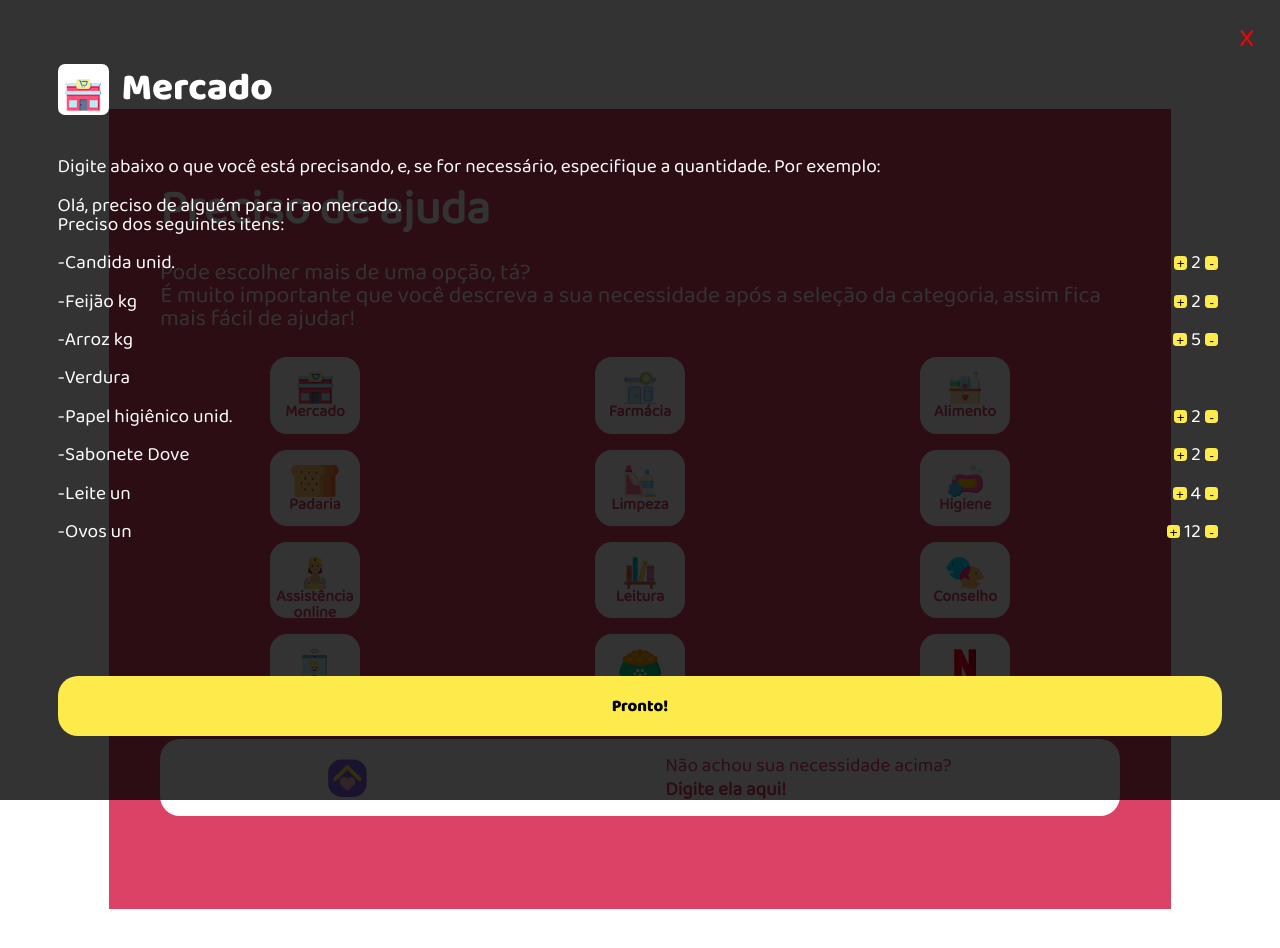
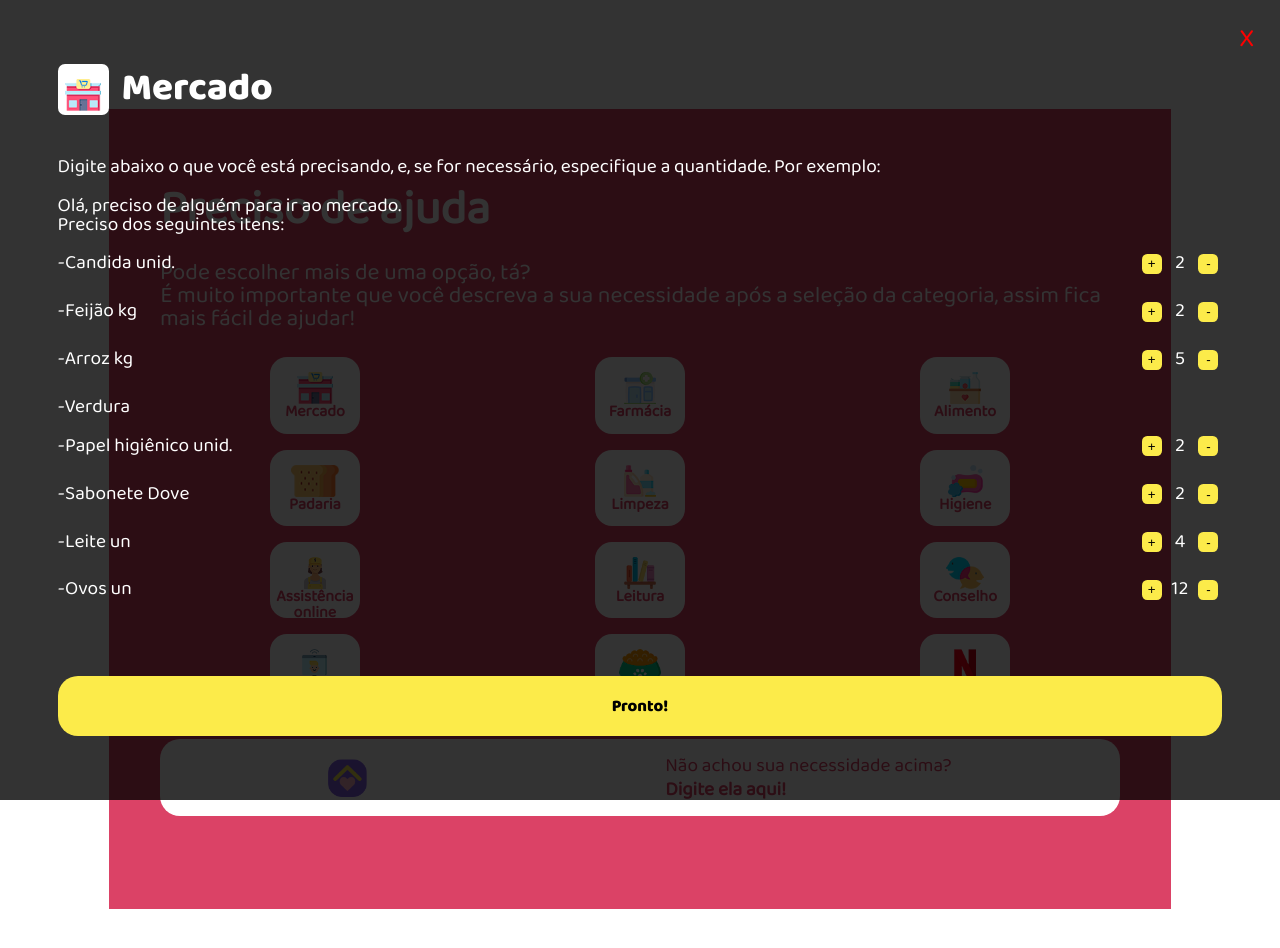
Before and after one commit to kmvbatista/fica-em-casa-front, a React (Create React App) app: page /need-help-options in a window 1280 px wide. Both pictures are taken after a click on the element "Mercado". Shown: the top 948 px of the page. Built offline with nearby package versions, Linux system fonts and the light colour scheme.

Commit message:
quantity selecting outbones

```diff
--- a/src/pages/NeedHelpOptions/ModalContent/index.js
+++ b/src/pages/NeedHelpOptions/ModalContent/index.js
@@ -37,7 +37,8 @@ export default function ModalContent({ cardInfo }) {
             -Candida unid.{' '}
             <Quantity>
               {' '}
-              <QuantityButton>+</QuantityButton>2
+              <QuantityButton>+</QuantityButton>
+              <div>2</div>
               <QuantityButton>-</QuantityButton>
             </Quantity>
           </Row>
@@ -45,7 +46,8 @@ export default function ModalContent({ cardInfo }) {
             -Feijão kg{' '}
             <Quantity>
               {' '}
-              <QuantityButton>+</QuantityButton>2
+              <QuantityButton>+</QuantityButton>
+              <div>2</div>
               <QuantityButton>-</QuantityButton>
             </Quantity>
           </Row>
@@ -53,7 +55,8 @@ export default function ModalContent({ cardInfo }) {
             -Arroz kg{' '}
             <Quantity>
               {' '}
-              <QuantityButton>+</QuantityButton>5
+              <QuantityButton>+</QuantityButton>
+              <div>5</div>
               <QuantityButton>-</QuantityButton>
             </Quantity>
           </Row>
@@ -61,7 +64,8 @@ export default function ModalContent({ cardInfo }) {
           <Row>
             -Papel higiênico unid.{' '}
             <Quantity>
-              <QuantityButton>+</QuantityButton>2
+              <QuantityButton>+</QuantityButton>
+              <div>2</div>
               <QuantityButton>-</QuantityButton>
             </Quantity>
           </Row>
@@ -69,7 +73,8 @@ export default function ModalContent({ cardInfo }) {
             -Sabonete Dove{' '}
             <Quantity>
               {' '}
-              <QuantityButton>+</QuantityButton>2
+              <QuantityButton>+</QuantityButton>
+              <div>2</div>
               <QuantityButton>-</QuantityButton>
             </Quantity>
           </Row>
@@ -77,7 +82,8 @@ export default function ModalContent({ cardInfo }) {
             -Leite un
             <Quantity>
               {' '}
-              <QuantityButton>+</QuantityButton>4
+              <QuantityButton>+</QuantityButton>
+              <div>4</div>
               <QuantityButton>-</QuantityButton>
             </Quantity>
           </Row>
@@ -85,7 +91,8 @@ export default function ModalContent({ cardInfo }) {
             -Ovos un
             <Quantity>
               {' '}
-              <QuantityButton>+</QuantityButton>12
+              <QuantityButton>+</QuantityButton>
+              <div>12</div>
               <QuantityButton>-</QuantityButton>
             </Quantity>
           </Row>
--- a/src/pages/NeedHelpOptions/ModalContent/styles.js
+++ b/src/pages/NeedHelpOptions/ModalContent/styles.js
@@ -41,14 +41,18 @@ export const ItemsContainer = styled(Column)`
 
 export const Quantity = styled.div`
   margin-left: 1.5em;
+  & > * {
+    height: 1.5em;
+    width: 1.5em;
+    display: inline-block;
+    text-align: center;
+  }
 `;
 export const QuantityButton = styled.button`
   border: none;
   outline: none;
   background-color: var(--color-yellow);
   text-align: center;
-  height: 1em;
-  width: 1em;
   border-radius: 26%;
   margin: 0 0.3em;
 `;
```
